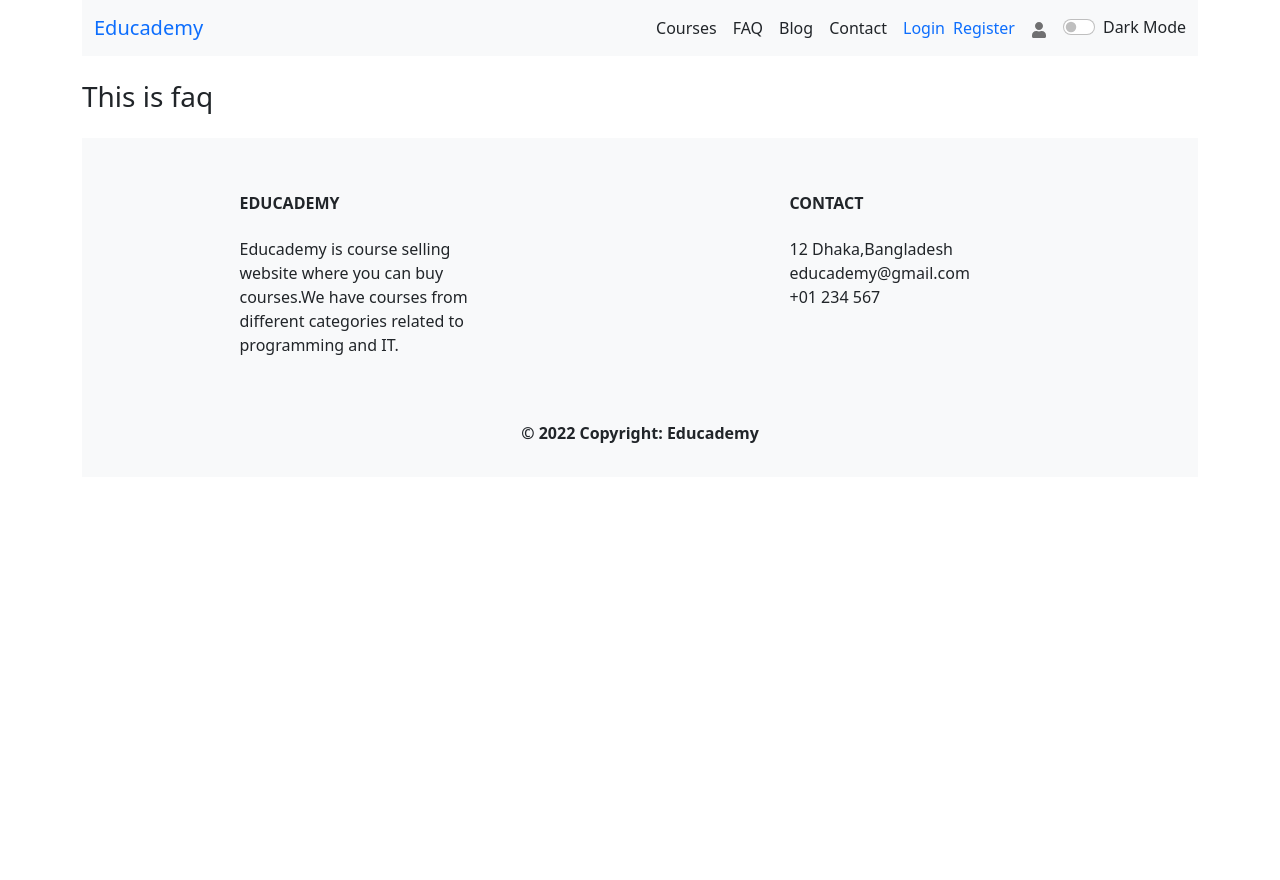
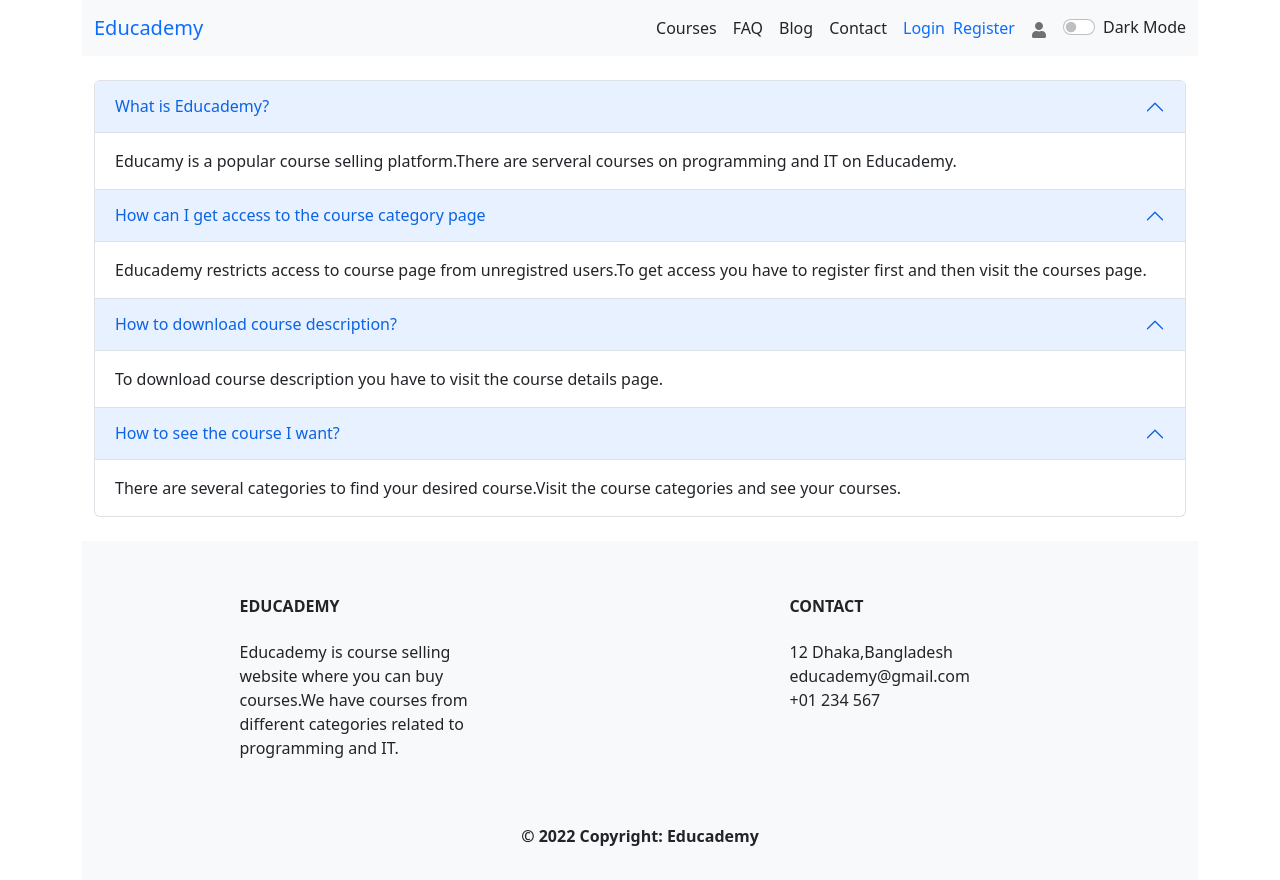
Before and after one commit to thinkingmore/educademy, a React (Create React App) app: page /faq in a window 1280 px wide. Before the commit the page ends 800 px from the top, so only its background shows below. Built offline with nearby package versions, Linux system fonts and the light colour scheme; no server answers.

Commit message:
added the faq page

```diff
--- a/src/Pages/FAQ/FAQ.js
+++ b/src/Pages/FAQ/FAQ.js
@@ -1,10 +1,39 @@
 import React from 'react';
+import { Accordion, Container } from 'react-bootstrap';
 
 const FAQ = () => {
     return (
-        <div>
-            <h3>This is faq</h3>
-        </div>
+        <Container>
+            <Accordion defaultActiveKey="0">
+                <Accordion.Item eventKey="0">
+                    <Accordion.Header> What is Educademy?</Accordion.Header>
+                    <Accordion.Body>
+                       Educamy is a popular course selling platform.There are serveral courses on programming and IT
+                       on Educademy.
+                    </Accordion.Body>
+                </Accordion.Item>
+                <Accordion.Item eventKey="0">
+                    <Accordion.Header>How can I get access to the course category page</Accordion.Header>
+                    <Accordion.Body>
+                       Educademy restricts access to course page from unregistred users.To get access you have to
+                       register first and then visit the courses page.
+                    </Accordion.Body>
+                </Accordion.Item>
+                <Accordion.Item eventKey="0">
+                    <Accordion.Header> How to download course description? </Accordion.Header>
+                    <Accordion.Body>
+                        To download course description you have to visit the course details page.
+                    </Accordion.Body>
+                </Accordion.Item>
+                <Accordion.Item eventKey="0">
+                    <Accordion.Header> How to see the course I want? </Accordion.Header>
+                    <Accordion.Body>
+                      There are several categories to  find your desired course.Visit the course categories
+                      and see your courses.
+                    </Accordion.Body>
+                </Accordion.Item>
+            </Accordion>
+         </Container>
     );
 };
 
```
